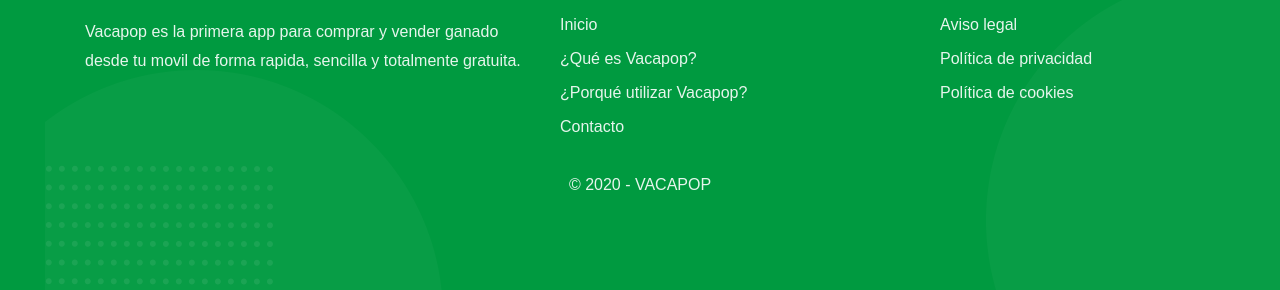
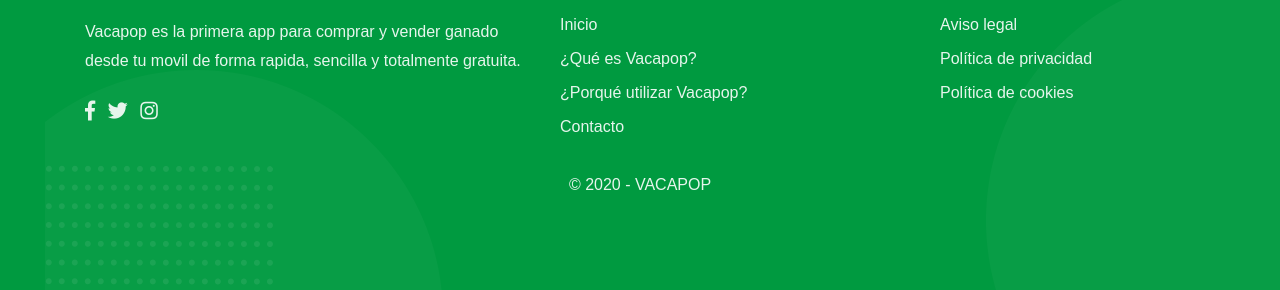
Before and after one commit to project-market-bb/project-market-bb.github.io, a Jekyll site: the page built from index.html, in a window 1280 px wide. Shown: the part 4454-4744 px from the top of the page. Built offline with Jekyll 4.4.1, drawn with Linux system fonts in a browser that asks for light colours; some web fonts are replaced.

Commit message:
Add social media links on footer

```diff
--- a/_includes/footer.html
+++ b/_includes/footer.html
@@ -8,15 +8,11 @@
                         <p>
                             Vacapop es la primera app para comprar y vender ganado desde tu movil de forma rapida, sencilla y totalmente gratuita.
                         </p>
-                            <!--
-
-                                <ul class="social-link list-inline">
-                                    <li class="list-inline-item"><a href="mailto:hola@vacapop.com"><i class="far fa-envelope"></i></a></li>
-                                    <li class="list-inline-item"><a target='_blank' href="https://www.facebook.com/vacapopapp"><i class="fab fa-facebook-f"></i></a></li>
-                                    <li class="list-inline-item"><a target='_blank' href="https://twitter.com/vacapop"><i class="fab fa-twitter"></i></a></li>
-                                    <li class="list-inline-item"><a target='_blank' href="https://www.instagram.com/vacapop_app"><i class="fab fa-instagram"></i></a></li>
-                                </ul>
-                            -->
+                        <ul class="social-link list-inline">
+                            <li class="list-inline-item"><a target='_blank' href="https://www.facebook.com/vacapopapp"><i class="fab fa-facebook-f"></i></a></li>
+                            <li class="list-inline-item"><a target='_blank' href="https://twitter.com/vacapop"><i class="fab fa-twitter"></i></a></li>
+                            <li class="list-inline-item"><a target='_blank' href="https://www.instagram.com/vacapop_app"><i class="fab fa-instagram"></i></a></li>
+                        </ul>
                     </div>
                 </div>
                 <div class="col-md-6 col-lg-3">
```
